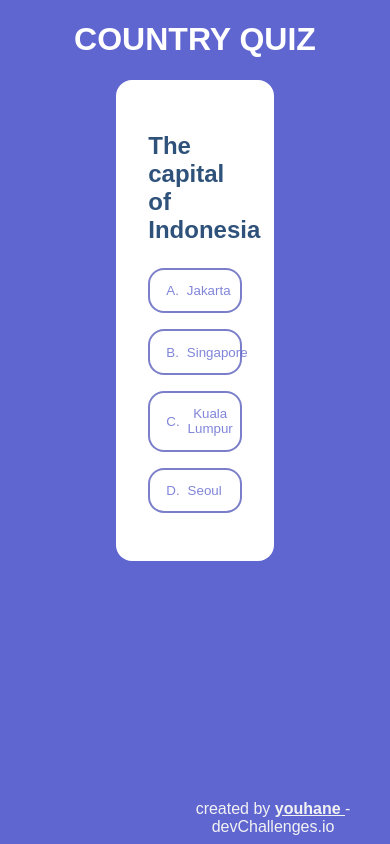
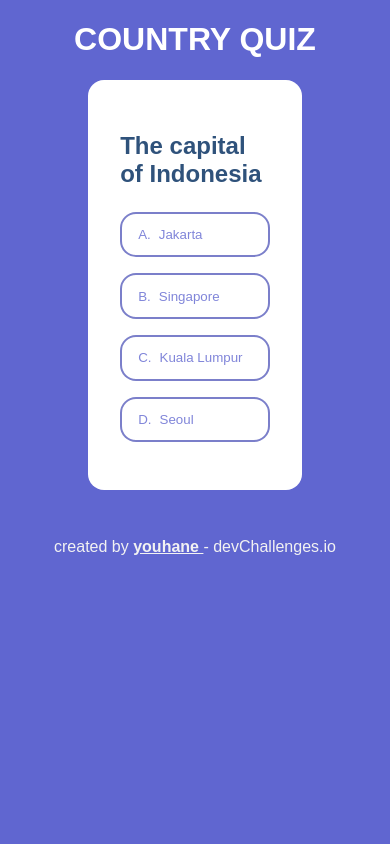
Before and after one commit to youhane/country-quiz-challenge, a React (Create React App) app: page / in a window 390 px wide. Built offline with nearby package versions, Linux system fonts and the light colour scheme.

Commit message:
[fix] fixed responsive

```diff
--- a/src/components/Footer/Footer.styles.js
+++ b/src/components/Footer/Footer.styles.js
@@ -4,12 +4,11 @@ export const Wrapper = styled.footer`
     color: #F2F2F2;
     font-weight:500;
     text-align:center;
-    position: absolute;
-    bottom: 1%;
-    left: 40%;
 
     a{
         color: #F2F2F2;
         font-weight:700;
     }
+
+    padding-top: 3rem;
 `
--- a/src/components/QuizBox/QuizBox.styles.js
+++ b/src/components/QuizBox/QuizBox.styles.js
@@ -11,4 +11,14 @@ export const Wrapper = styled.div`
         color: #2F527B;
         margin-bottom: 1.5rem;
     }
+
+    @media (max-width: 1024px){
+        width: 40%;
+    }
+
+    @media (max-width: 320px){
+        width: 70%;
+        padding-top: 1rem;
+    }
+
 `
```
